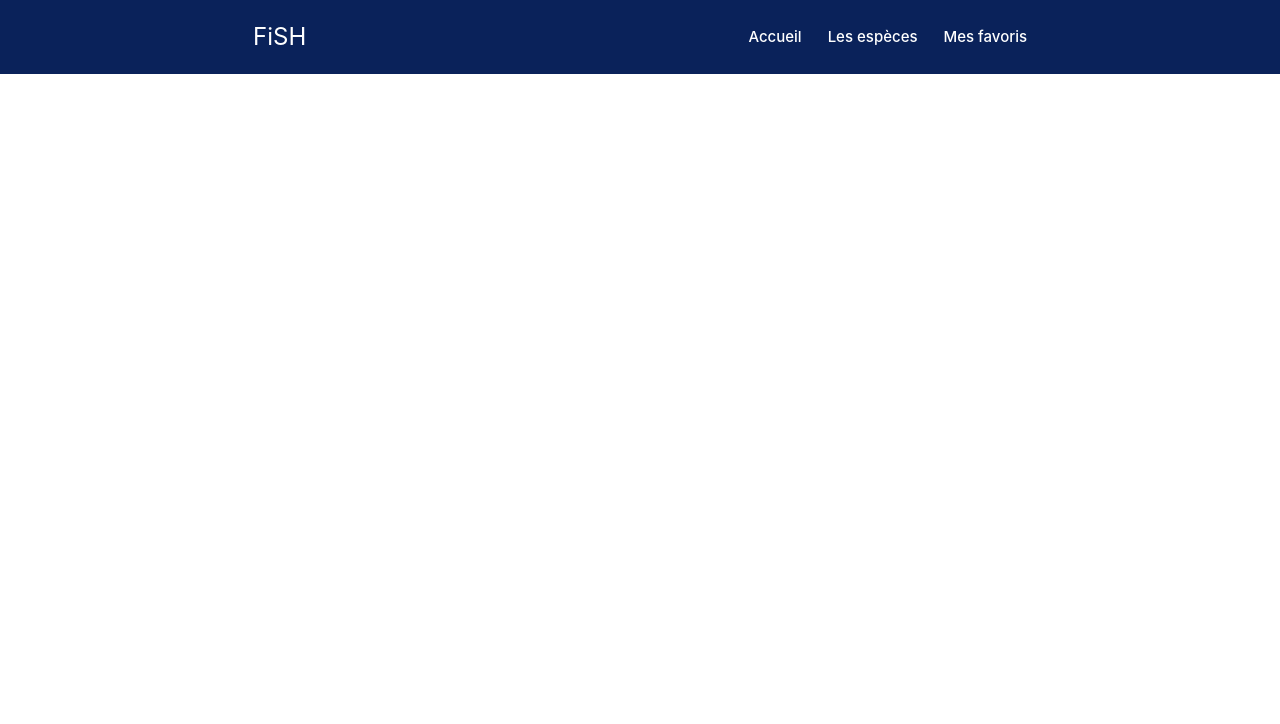
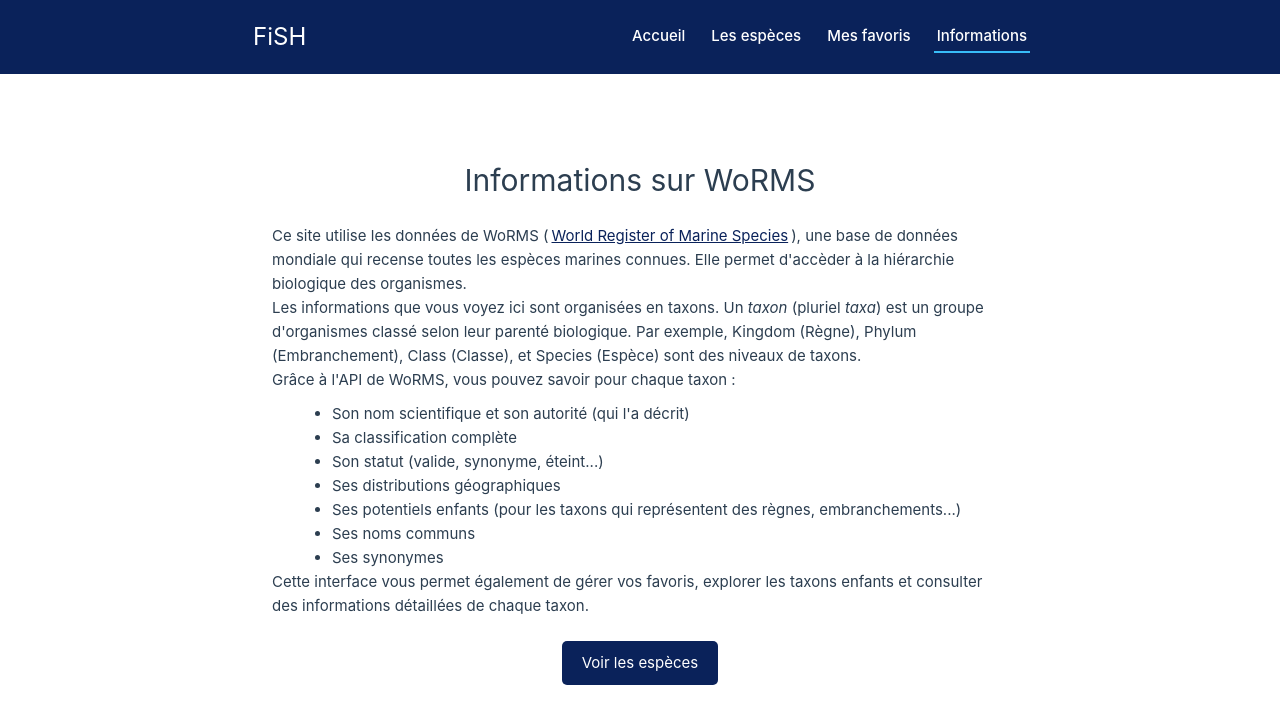
Before and after one commit to AtheneR/FiSH, a Vue app: page /informations in a window 1280 px wide. Shown: the top 724 px of the page. Built offline with nearby package versions, Linux system fonts and the light colour scheme.

Commit message:
Ajout de la page 404 + page d'information

```diff
--- a/src/components/Navbar.vue
+++ b/src/components/Navbar.vue
@@ -9,6 +9,7 @@
             <RouterLink to="/">Accueil</RouterLink>
             <RouterLink to="/especes-liste/0">Les espèces</RouterLink>
             <RouterLink to="/mes-favoris/">Mes favoris</RouterLink>
+            <RouterLink to="/informations/">Informations</RouterLink>
         </div>
     </nav>
 </template>
--- a/src/router/index.js
+++ b/src/router/index.js
@@ -3,12 +3,16 @@
 import EspecesListe from '../views/EspecesListe.vue'
 import EspeceInformations from '../views/EspeceInformations.vue'
 import MesFavoris from '../views/MesFavoris.vue'
+import Informations from '../views/Informations.vue'
+import NotFound from '../views/NotFound.vue'
 
 const routes = [
   { path: '/', component: Home },
   { path: '/especes-liste/:id?', name: 'EspecesListe', component: EspecesListe},
   { path: '/espece-informations/:id', name: 'EspeceInformations', component: EspeceInformations},
-  { path: '/mes-favoris/', name: 'MesFavoris', component: MesFavoris}
+  { path: '/mes-favoris/', name: 'MesFavoris', component: MesFavoris},
+  { path: '/informations/', name: 'Informations', component: Informations},
+  { path: '/:pathMatch(.*)*', name: 'NotFound', component: NotFound }
 ]
 
 const router = createRouter({
--- /dev/null
+++ b/src/views/Informations.vue
@@ -0,0 +1,81 @@
+<template>
+    <main class="informations">
+        <h1>Informations sur WoRMS</h1>
+        <p>
+            Ce site utilise les données de <strong>WoRMS</strong>
+            (<a href="https://www.marinespecies.org" target="_blank" class="lien">World Register of Marine Species</a>),
+            une base de données mondiale qui recense toutes les espèces marines connues.
+            Elle permet d'accèder à la hiérarchie biologique des organismes.
+        </p>
+        <p>
+            Les informations que vous voyez ici sont organisées en <strong>taxons</strong>.
+            Un <em>taxon</em> (pluriel <em>taxa</em>) est un groupe d'organismes classé selon leur parenté biologique. Par exemple, <strong>Kingdom</strong> (Règne),
+            <strong>Phylum</strong> (Embranchement), <strong>Class</strong> (Classe), et <strong>Species</strong> (Espèce) sont des niveaux de taxons.
+        </p>
+        <p>
+            Grâce à l'API de WoRMS, vous pouvez savoir pour chaque taxon :
+        </p>
+        <ul>
+            <li>Son nom scientifique et son autorité (qui l'a décrit)</li>
+            <li>Sa classification complète</li>
+            <li>Son statut (valide, synonyme, éteint...)</li>
+            <li>Ses distributions géographiques</li>
+            <li>Ses potentiels enfants (pour les taxons qui représentent des règnes, embranchements...)</li>
+            <li>Ses noms communs</li>
+            <li>Ses synonymes</li>
+        </ul>
+        <p>
+            Cette interface vous permet également de gérer vos favoris, explorer les taxons enfants et consulter des informations détaillées de chaque taxon.
+        </p>
+    </main>
+    <div class="button">
+        <RouterLink to="/especes-liste/0" class="link-button">Voir les espèces</RouterLink>
+    </div>
+</template>
+
+<style>
+    .informations {
+        max-width: 800px;
+        margin: auto;
+        text-align: left;
+        padding: 2rem;
+        padding-top: 50px;
+        line-height: 1.6;
+    }
+
+    .informations h1 {
+        text-align: center;
+        margin-bottom: 20px;
+    }
+
+    .lien {
+        color: #0a225a;
+        text-decoration: underline;
+    }
+
+    .informations ul {
+        margin-left: 20px;
+        margin-top: 10px;
+    }
+
+    .button {
+        text-align: center;
+        margin-top: -25px;
+
+    }
+
+    .link-button {
+        display: inline-block;
+        margin-top: 1rem;
+        padding: 10px 20px;
+        background-color: #0a225a;
+        color: white;
+        text-decoration: none;
+        border-radius: 5px;
+        text-align: center;
+    }
+
+    .link-button:hover {
+        background-color: #0a225a;
+    }
+</style>
--- /dev/null
+++ b/src/views/NotFound.vue
@@ -0,0 +1,30 @@
+<script setup>
+</script>
+
+<template>
+    <div class="notFound">
+        <h1>404</h1>
+        <p>Oups ! Cette page n'existe pas.</p>
+        <router-link to="/">
+            <button class="boutonRetour">Retour à l'accueil</button>
+        </router-link>
+    </div>
+</template>
+
+<style scoped>
+    .notFound {
+        text-align: center;
+        margin-top: 100px;
+        font-family: Arial, sans-serif;
+    }
+
+    .boutonRetour {
+        margin-top: 20px;
+        padding: 8px 15px;
+        border: 2px solid #0a225a;
+        border-radius: 30px;
+        background-color: transparent;
+        color: #0a225a;
+        cursor: pointer;
+    }
+</style>
```
